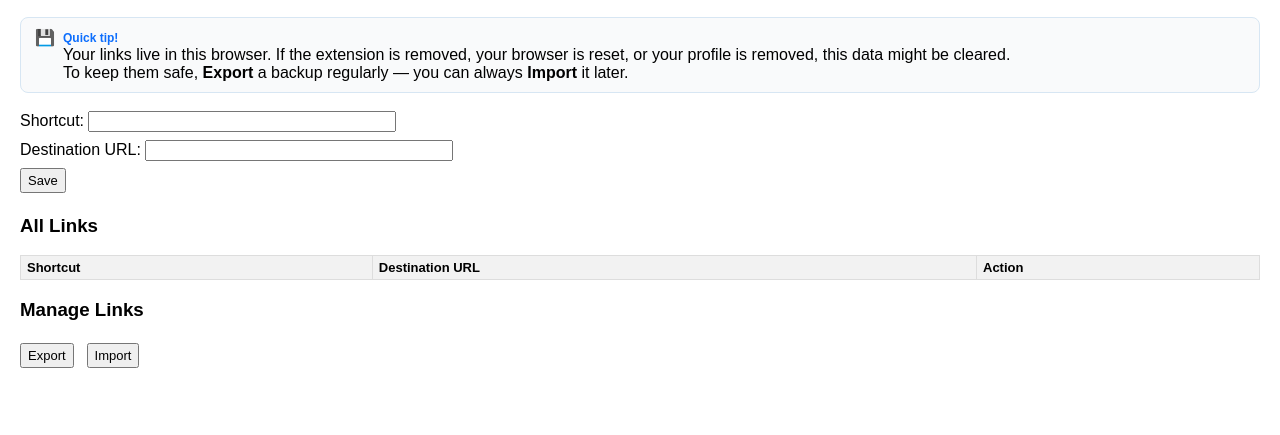
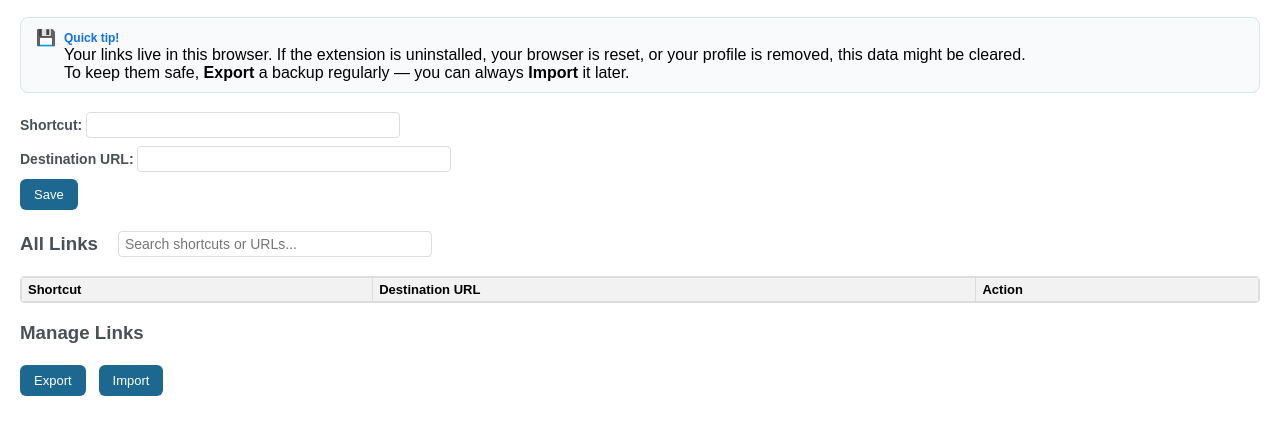
Before and after one commit to pratham-p/my-quick-links, a browser extension: page src/manage.html in a window 1280 px wide. Shown: the part 51-486 px from the top of the page. Drawn offline with Linux system fonts and the light colour scheme.

Commit message:
Added search capability and cosmetic changes.

```diff
--- a/src/manage.html
+++ b/src/manage.html
@@ -5,57 +5,149 @@
   <title>My Quick Links</title>
   <style>
   body { font-family: Arial, sans-serif; margin: 20px; }
-  input { margin: 4px 0; width: 300px; }
-  button { margin: 3px 5px 3px 0; padding: 3px 6px; font-size: 13px; }
 
-  table { width: 100%; border-collapse: collapse; margin-top: 10px; font-size: 13px; }
+  table { width: 100%; border-collapse: collapse; font-size: 13px; margin: 0; }
   th, td { border: 1px solid #ddd; padding: 4px 6px; text-align: left; }
-  th { background-color: #f2f2f2; font-weight: bold; }
+  th { background-color: #f2f2f2; font-weight: bold; position: sticky; top: 0; z-index: 10; }
+  h3 { color: #495057; }
+
+  .table-container {
+    max-height: 400px;
+    overflow-y: auto;
+    border: 1px solid #ddd;
+    border-radius: 4px;
+    margin-top: 10px;
+  }
 
   .delete-btn {
-    background: #e74c3c;
+    background: #dc3545;
     color: white;
     border: none;
     padding: 2px 6px;
     cursor: pointer;
     border-radius: 4px;
     font-size: 12px;
+    transition: all 0.2s ease;
   }
-  .delete-btn:hover { background: #c0392b; }
 
-  .quick-tip {
+  .delete-btn:hover {
+    background: #c82333;
+    transform: translateY(-1px);
+    box-shadow: 0 2px 4px rgba(220, 53, 69, 0.3);
+  }
+
+  .delete-btn:active {
+    transform: translateY(0);
+    box-shadow: 0 1px 2px rgba(220, 53, 69, 0.3);
+  }
+
+  #quick-tip {
     background: #f9fafb;
     border: 1px solid #d7e6f3;
     border-radius: 8px;
-    padding: 10px 14px;
-    margin: 14px 0;
+    padding: 10px 15px;
+    margin: 15px 0;
     display: flex;
     align-items: flex-start;
     gap: 8px;
+  }
+
+  label {
+    display: block;
+    font-weight: 500;
+    color: #495057;
+    font-size: 14px;
+  }
+
+  input[type="text"] {
+    width: 300px;
+    padding: 4px 6px;
+    margin: 4px 0;
+    border: 1px solid #ddd;
+    border-radius: 4px;
+    font-size: 14px;
+    transition: border-color 0.2s ease;
+  }
+
+  input[type="text"]:focus {
+    outline: none;
+    border-color: #0d6efd;
+    box-shadow: 0 0 0 2px rgba(13, 110, 253, 0.25);
+  }
+
+  button {
+    background: #1d6890;
+    color: white;
+    border: none;
+    padding: 8px 14px;
+    border-radius: 6px;
+    font-size: 13px;
+    font-weight: 500;
+    cursor: pointer;
+    transition: all 0.2s ease;
+    margin: 3px 5px 3px 0;
+  }
+
+  button:hover {
+    background: #1d6890;
+    transform: translateY(-1px);
+    box-shadow: 0 2px 4px rgba(0,0,0,0.1);
+  }
+
+  button:focus {
+    outline: none;
+    box-shadow: 0 0 0 3px rgba(13, 110, 253, 0.25);
+  }
+
+  #searchContainer {
+    margin-bottom: 15px;
+  }
+
+  .header-search-container {
+    display: flex;
+    align-items: center;
+    gap: 20px;
+    margin-bottom: 15px;
+  }
+
+  .header-search-container h3 {
+    margin: 0;
+    flex-shrink: 0;
+  }
+
+  .header-search-container #searchContainer {
+    margin-bottom: 0;
+    flex: 1;
   }
 </style>
 </head>
 <body>
   <h2 id="title">My Quick Links</h2>
 
-  <div class="quick-tip">
+  <div id="quick-tip">
     <span style="font-size: 16px;">💾</span>
     <div>
       <strong style="font-size: 12px; color: #0d6efd;">Quick tip!</strong><br>
-      Your links live in this browser. If the extension is removed, your browser is reset, or your profile is removed, this data might be cleared.<br>
+      Your links live in this browser. If the extension is uninstalled, your browser is reset, or your profile is removed, this data might be cleared.<br>
       To keep them safe, <b>Export</b> a backup regularly — you can always <b>Import</b> it later.
     </div>
   </div>
 
-  <form id="myForm">
-    <label>Shortcut: <input type="text" id="key"></label><br>
-    <label>Destination URL: <input type="text" id="url"></label><br>
+  <form id="myForm" style="margin-bottom: 14px;">
+    <label><strong>Shortcut:</strong> <input type="text" id="key"></label>
+    <label><strong>Destination URL:</strong> <input type="text" id="url"></label>
     <button type="submit">Save</button>
     <span id="saveMsg" style="margin-left:8px; color:green; font-size:13px; display:none;">Saved!</span>
   </form>
 
   <div id="linksDiv" style="display: none;">
+    <div class="header-search-container">
       <h3>All Links</h3>
+      <div id="searchContainer">
+        <input type="text" id="searchInput" placeholder="Search shortcuts or URLs...">
+      </div>
+    </div>
+    <div class="table-container">
       <table id="linksTable">
         <thead>
           <tr>
@@ -66,6 +158,7 @@
         </thead>
         <tbody></tbody>
       </table>
+    </div>
   </div>
 
   <h3>Manage Links</h3>
--- a/src/manage.js
+++ b/src/manage.js
@@ -18,6 +18,7 @@ document.addEventListener("DOMContentLoaded", async () => {
   const keyInput = document.getElementById("key");
   const urlInput = document.getElementById("url");
   const tableBody = document.querySelector("#linksTable tbody");
+  const searchInput = document.getElementById("searchInput");
 
   if (key) {
     document.getElementById("title").textContent = `Add new shortcut: ${key}`;
@@ -66,6 +67,25 @@ document.addEventListener("DOMContentLoaded", async () => {
     await Promise.all(savePromises);
   }
 
+  // Filter table rows based on search term
+  function filterTable(searchTerm) {
+    if (!searchInput || isPopup) return; // Only filter if not in popup mode
+
+    const rows = tableBody.querySelectorAll("tr");
+    const term = searchTerm.toLowerCase().trim();
+
+    rows.forEach(row => {
+      const shortcut = row.cells[0]?.textContent.toLowerCase() || "";
+      const url = row.cells[1]?.textContent.toLowerCase() || "";
+
+      if (term === "" || shortcut.includes(term) || url.includes(term)) {
+        row.style.display = "";
+      } else {
+        row.style.display = "none";
+      }
+    });
+  }
+
   // Load and render links in table
   async function loadLinks() {
     try {
@@ -101,12 +121,24 @@ document.addEventListener("DOMContentLoaded", async () => {
       tr.appendChild(tdAction);
       tableBody.appendChild(tr);
     }
+
+    // Apply current search filter after loading
+    if (searchInput) {
+      filterTable(searchInput.value);
+    }
     } catch (error) {
       console.error('myQuickLinks Extension Error: Unable to load links:', error);
       alert('Failed to load shortcuts. Please try refreshing the page.');
     }
   }
   await loadLinks();
+
+  // Add search functionality (only when not in popup mode)
+  if (searchInput && !isPopup) {
+    searchInput.addEventListener("input", (e) => {
+      filterTable(e.target.value);
+    });
+  }
 
   // Handle form submit
   document.getElementById("myForm").addEventListener("submit", async (e) => {
```
Lines whose indentation alone changed are shown as unchanged.
